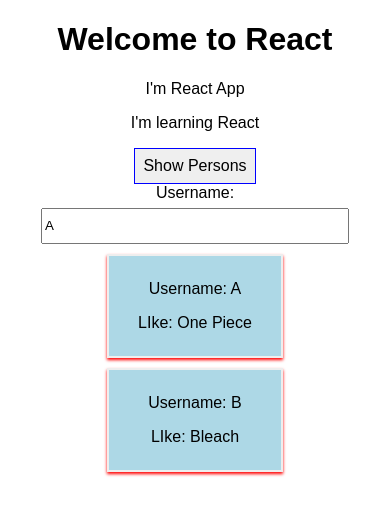
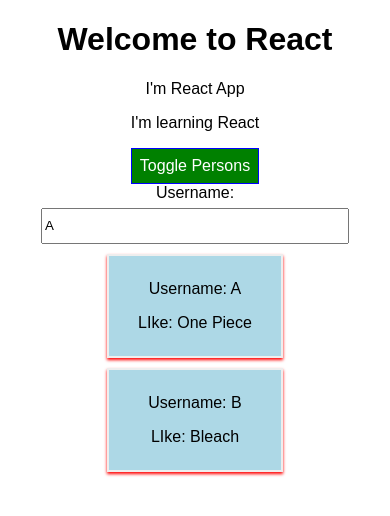
Before and after one commit to girishkumaramanchi/react-comple-guide, a React (Create React App) app: page / in a window 390 px wide. Shown: the top 516 px of the page. Built offline with nearby package versions, Linux system fonts and the light colour scheme.

Commit message:
Used Radium for pswudo selectors and media queries

```diff
--- a/package.json
+++ b/package.json
@@ -3,9 +3,11 @@
   "version": "0.1.0",
   "private": true,
   "dependencies": {
+    "radium": "^0.26.1",
     "react": "^17.0.1",
     "react-dom": "^17.0.1",
-    "react-scripts": "1.1.5"
+    "react-scripts": "1.1.5",
+    "styled-components": "^5.2.1"
   },
   "scripts": {
     "start": "react-scripts start",
--- a/src/App.css
+++ b/src/App.css
@@ -1,5 +1,13 @@
 .App {
   text-align: center;
+}
+
+.red {
+  color:red;
+}
+
+.bold {
+  font-weight: bold;
 }
 
 /* .App-logo {
--- a/src/App.js
+++ b/src/App.js
@@ -1,4 +1,5 @@
 import React, { Component } from 'react';
+import Radium, { StyleRoot } from "radium";
 import Person from "./Person/Person"
 import UserInput from "./User/UseInput"
 import UserOutput from "./User/UserOutput"
@@ -21,28 +22,44 @@
     showPersons: false
   }
 
-  switchNameHandler = (addNewName) => {
-    // console.log("name changed");
-    // Don't do this: this.state.persons[0].name = "Shiba Tatsuya";
+  // switchNameHandler = (addNewName) => {
+  //   // console.log("name changed");
+  //   // Don't do this: this.state.persons[0].name = "Shiba Tatsuya";
+  //   this.setState({
+  //     persons: [
+  //       { name:addNewName, age:18 },
+  //       { name:"Miyuki", age:17 },
+  //       { name:"Lina", age:17 },
+  //       { name:"X", age:undefined }
+  //     ]
+  //   })
+  // }
+
+  deletePersonHandler = (index) => {
+    // const persons = this.state.persons.slice();
+    const persons = [...this.state.persons];
+    persons.splice(index, 1);
     this.setState({
-      persons: [
-        { name:addNewName, age:18 },
-        { name:"Miyuki", age:17 },
-        { name:"Lina", age:17 },
-        { name:"X", age:undefined }
-      ]
+      persons:persons
     })
   }
 
-  changeNameHandler = (event) => {
-    this.setState({
-      persons: [
-        { name:"Tatsuya", age:18 },
-        { name:event.target.value, age:17 },
-        { name:"Lina", age:17 },
-        { name:"X", age:undefined }
-      ]
-    })
+  changeNameHandler = (event, index) => {
+    const persons = [...this.state.persons];
+    persons[index].name = event.target.value;
+    this.setState({persons:persons});
+    // if we are using ids
+    // const personIndex = this.state.persons.findIndex(x => {
+    //   return x.id === id;
+    // })
+    // this.setState({
+    //   persons: [
+    //     { name:"Tatsuya", age:18 },
+    //     { name:event.target.value, age:17 },
+    //     { name:"Lina", age:17 },
+    //     { name:"X", age:undefined }
+    //   ]
+    // })
   }
 
   switchUserNameHandler = (event) => {
@@ -73,35 +90,79 @@
   render() {
 
       const buttonStyle = {
-        backgrounColor:"white",
+        backgroundColor:"green",
+        color:"white",
         font:"inherit",
         border:"1px solid blue",
         padding:"8px",
-        cusor:"pointer"
+        cusor:"pointer",
+        ":hover":{
+          backgroundColor:"lightgreen",
+          color:"black"
+        }
         // color:'blue'
       };
 
-    return (
-      <div className="App">
-        {/* <img src={logo} className="App-logo" alt="logo" /> */}
-        <h1 className="App-title">Welcome to React</h1>
-        <p>I'm React App</p>
-        <p>I'm learning React</p>
-        {/* <button style={{color:'blue'}} onClick={this.switchNameHandler.bind(this, "Shiba Tatsuya")}>Switch Name</button> */}
-        {/* <button style={buttonStyle} onClick={() =>this.switchNameHandler("Shiba Tatsuya")}>Switch Name</button> */}
-        <button style={buttonStyle} onClick={this.togglePesonsHandler}>Show Persons</button>
-        { this.state.showPersons === true ?
+    let persons = null;
+
+    if(this.state.showPersons){
+      buttonStyle.backgroundColor = "red";
+      buttonStyle[":hover"] = {
+        backgroundColor:"lightcoral",
+        color:"black"
+      }
+      persons = (
         <div>
-              <Person name={this.state.persons[0].name} age={this.state.persons[0].age} />
+          {this.state.persons.map((person, index) =>{
+            return <Person name={person.name}
+                           age={person.age}
+                           click={() => this.deletePersonHandler(index)}
+                           change={(event) => this.changeNameHandler(event, index)}
+                           key={index} ></Person>
+            // return <Person name={person.name} age={person.age} click={this.deletePersonHandler.bind(this, index)} key={index} ></Person>
+          })}
+          {/* <Person name={this.state.persons[0].name} age={this.state.persons[0].age} />
           <Person name={this.state.persons[1].name}
             age={this.state.persons[1].age}
             click={this.switchNameHandler.bind(this, "Mahesvara")}
             change={this.changeNameHandler}
           >I love Shiba Tatuya</Person>
           <Person name={this.state.persons[2].name} age={this.state.persons[2].age} >I'm Half American Half Japanese</Person>
-              <Person name={this.state.persons[3].name} age={this.state.persons[3].age} />
-            </div> : null
+          <Person name={this.state.persons[3].name} age={this.state.persons[3].age} /> */}
+        </div>
+      );
     }
+    // else {
+    //   buttonStyle.backgroundColor = "green";
+    //   buttonStyle[":hover"] = {
+    //     backgroundColor:"lightgreen",
+    //     color:"black"
+    //   }
+    // }
+
+     const classes = [];
+
+     if(this.state.persons.length <= 2){
+      classes.push("red");      // classes = ["red"]
+     }
+     if(this.state.persons.length <= 1){
+       classes.push("bold");    // classes = ["red", "bold"]
+     }
+
+    return (
+      <StyleRoot>
+        <div className="App">
+          {/* <img src={logo} className="App-logo" alt="logo" /> */}
+          <h1 className="App-title">Welcome to React</h1>
+          <p>I'm React App</p>
+          <p className={classes.join(" ")} >I'm learning React</p>
+          {/* <button style={{color:'blue'}} onClick={this.switchNameHandler.bind(this, "Shiba Tatsuya")}>Switch Name</button> */}
+          {/* <button style={buttonStyle} onClick={() =>this.switchNameHandler("Shiba Tatsuya")}>Switch Name</button> */}
+          <button style={buttonStyle} onClick={this.togglePesonsHandler}>Toggle Persons</button>
+          {persons}
+          {/* { this.state.showPersons === true ? */}
+              {/* : null
+          } */}
           <UserInput name={this.state.username[0].name} changed={this.switchUserNameHandler} />
           <UserOutput name={this.state.username[0].name} like={this.state.username[0].like} />
           {/* <UserInput name={this.state.username[0].name} changed={this.switchUserNameHandler} /> */}
@@ -119,9 +180,10 @@
             To get started, edit <code>src/App.js</code> and save to reload.
           </p> */}
         </div>
+      </StyleRoot>
     );
     // return React.createElement('div', {className:"App"}, React.createElement('h1',null,  'I\'m React App'));
   }
 }
 
-export default App;
+export default Radium(App);
--- a/src/Person/Person.js
+++ b/src/Person/Person.js
@@ -1,9 +1,17 @@
 import React from "react"
+import Radium from "radium"
 import "./Person.css";
 
 const person = (props) => {
+
+    const style = {
+        "@media (min-width: 500px)" : {
+            width:"450px"
+        }
+    };
+
     return(
-        <div className="Person">
+        <div className="Person" style={style} >
             <p onClick={props.click}>I'm {props.name} and I'm {props.age} years old. My lucky number is {Math.floor(Math.random() * 30)}</p>
             <p>{props.children}</p>
             <input type="text" onChange={props.change} value={props.name} />
@@ -12,4 +20,4 @@
     )
 }
 
-export default person;
+export default Radium(person);
```
Also changed, not shown: 1 other file (tests, documents, lock files or other folders). Lines whose indentation alone changed are shown as unchanged.
